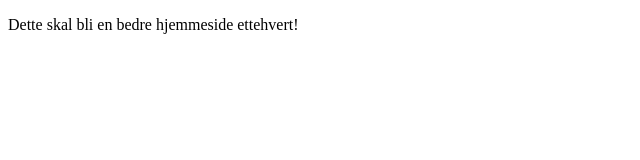
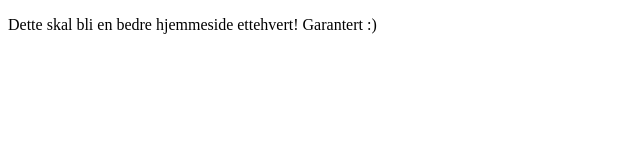
Before and after one commit to oyvindal/it1_2020, a plain HTML site: page index.html in a window 1280 px wide. Shown: the full height of the page, 0-640 px from the left. Drawn offline with Linux system fonts and the light colour scheme.

Commit message:
Update index.html

```diff
--- a/index.html
+++ b/index.html
@@ -7,7 +7,7 @@
 </head>
 
 <body>
-    <p> Dette skal bli en bedre hjemmeside ettehvert! </p>
+    <p> Dette skal bli en bedre hjemmeside ettehvert! Garantert :) </p>
 
 </body>
 
```
